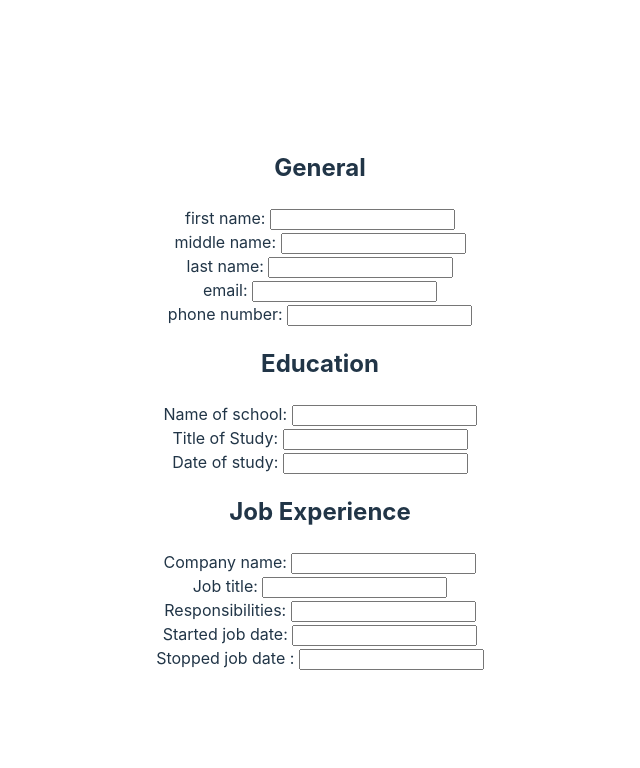
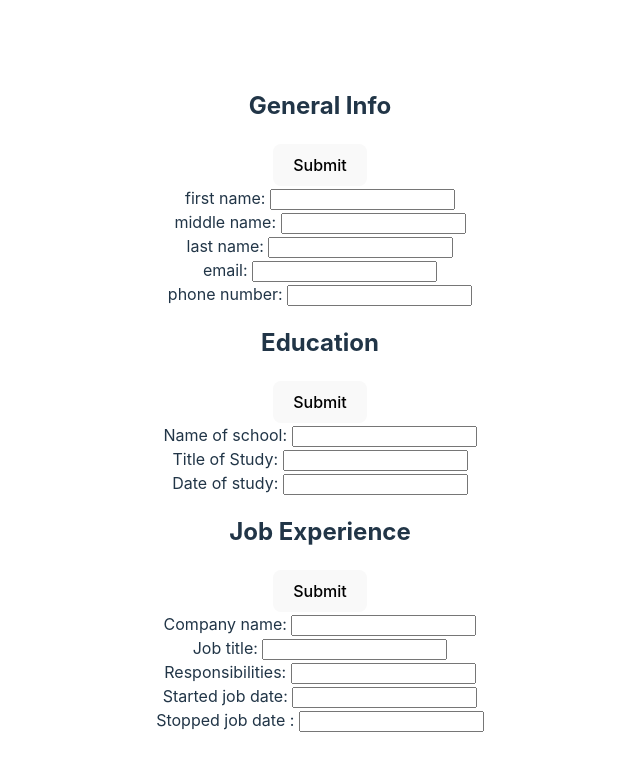
Before and after one commit to estauss1/react-prac, a React (Vite) app in the folder CV-App/: page / in a window 1280 px wide. Shown: the top 768 px of the page, without its empty margins (320-960 px from the left). Built offline with nearby package versions, Linux system fonts and the light colour scheme.

Commit message:
add editing state for form sections

```diff
--- a/CV-App/src/App.jsx
+++ b/CV-App/src/App.jsx
@@ -5,6 +5,10 @@ import ExperienceSection from './components/experience';
 import './App.css'
 
 function App() {
+  const [editingGeneral, setEditingGeneral] = useState(true);
+  const [editingEducation, setEditingEducation] = useState(true);
+  const [editingExperience, setEditingExperience] = useState(true);
+
   const [generalInfo, setGeneralInfo] = useState({
     name:{
       firstName:'',
@@ -33,6 +37,18 @@ function App() {
     }
   })
 
+  function onEditGenChange(editing){
+    setEditingGeneral(editing)
+  }
+
+  function onEditEduChange(editing){
+    setEditingEducation(editing)
+  }
+
+  function onEditExpChange(editing){
+    setEditingExperience(editing)
+  }
+
   function onGenInfoChange(updatedGenInfo){
     setGeneralInfo(updatedGenInfo);
   }
@@ -48,16 +64,22 @@ function App() {
   return (
     <div>
       <GeneralSection
+        editing={editingGeneral}
         generalInfo={generalInfo}
         onGenInfoChange={onGenInfoChange}
+        onEditGenChange={onEditGenChange}
       />
       <EducationSection
+        editing={editingEducation}
         education={education}
         onEducationChange={onEducationChange}
+        onEditEduChange={onEditEduChange}
       />
       <ExperienceSection
+        editing={editingExperience}
         experience={experience}
         onExperienceChange={onExperienceChange}
+        onEditExpChange={onEditExpChange}
       />
     </div>
   )
--- a/CV-App/src/components/education.jsx
+++ b/CV-App/src/components/education.jsx
@@ -1,6 +1,11 @@
 import { Field } from "./general";
 
-export default function EducationSection(education, onEducationChange){
+export default function EducationSection({
+    editing,
+    education,
+    onEducationChange,
+    onEditEduChange
+}){
    function onEduSecChange(e, identifier){
         const newEducation = {
             ...education
@@ -26,6 +31,13 @@ export default function EducationSection(education, onEducationChange){
    return(
     <div className="section">
         <h2>Education</h2>
+        <button
+            onClick={() => onEditEduChange(!editing)}
+        >
+            {editing ? "Submit" : "Edit"}
+        </button>
+        {editing &&
+        <>
             <Field
                 identifier={"schoolName"}
                 label={"Name of school: "}
@@ -44,6 +56,8 @@ export default function EducationSection(education, onEducationChange){
                 onValChange={onEduSecChange}
                 value={education.studyDate}
             />
+        </>
+        }
     </div>
    );
 }
--- a/CV-App/src/components/experience.jsx
+++ b/CV-App/src/components/experience.jsx
@@ -1,7 +1,11 @@
 import { Field } from "./general";
 
-export default function ExperienceSection({experience, onExperienceChange}){
-
+export default function ExperienceSection({
+    editing,
+    experience,
+    onExperienceChange,
+    onEditExpChange
+}){
     function onExpSecChanged(e, identifer){
         const newExperience = {
             ...experience
@@ -33,6 +37,13 @@ export default function ExperienceSection({experience, onExperienceChange}){
     return(
     <div className="section">
         <h2>Job Experience</h2>
+        <button
+            onClick={() => onEditExpChange(!editing)}
+        >
+            {editing ? "Submit" : "Edit"}
+        </button>
+        {editing &&
+        <>
             <Field
                 identifier={"company"}
                 label={"Company name: "}
@@ -63,6 +74,8 @@ export default function ExperienceSection({experience, onExperienceChange}){
                 onValChange={onExpSecChanged}
                 value={experience.date.end}
             />
+        </>
+        }
     </div>
     );
 }
--- a/CV-App/src/components/general.jsx
+++ b/CV-App/src/components/general.jsx
@@ -1,5 +1,5 @@
 
-export function GeneralSection({generalInfo, onGenInfoChange}){
+export function GeneralSection({editing, generalInfo, onGenInfoChange, onEditGenChange}){
 
     function onNameSecChange(newName){
         onGenInfoChange({
@@ -23,7 +23,14 @@ export function GeneralSection({generalInfo, onGenInfoChange}){
 
     return(
     <div className="section">
-        <h2>General</h2>
+        <h2>General Info</h2>
+        <button
+            onClick={() => onEditGenChange(!editing)}
+        >
+            {editing ? "Submit" : "Edit"}
+        </button>
+        {editing &&
+        <>
             <NameSubSection
                 name={generalInfo.name}
                 onNameSecChange={onNameSecChange}
@@ -32,6 +39,8 @@ export function GeneralSection({generalInfo, onGenInfoChange}){
                 contact={generalInfo.contact}
                 onContactSecChange={onContactSecChange}
             />
+        </>
+        }
     </div>
     );
 }
```
Lines whose indentation alone changed are shown as unchanged.
